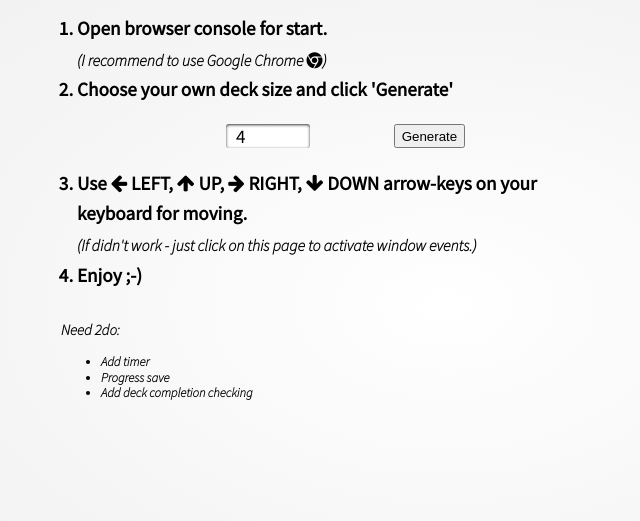
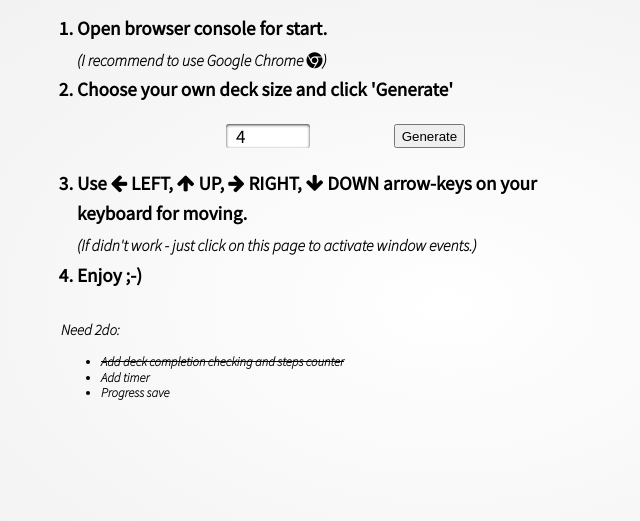
Before and after one commit to ovylehzhanin/console-sliding-puzzle, a plain HTML site: page index.html in a window 1280 px wide. Shown: the part 95-616 px from the top of the page, without its empty margins (195-835 px from the left). Drawn offline with Linux system fonts and the light colour scheme.

Commit message:
Update todo list

```diff
--- a/index.html
+++ b/index.html
@@ -28,9 +28,9 @@
 		<section class="todo-list">
 			<h3>Need 2do:</h3>
 			<ul>
+				<li class="done">Add deck completion checking and steps counter</li>
 				<li>Add timer</li>
 				<li>Progress save</li>
-				<li>Add deck completion checking</li>
 			</ul>
 		</section>
 	</div>
--- a/stylesheet/main.css
+++ b/stylesheet/main.css
@@ -105,3 +105,7 @@ body {
 	font-family: 'SansPro-ExtraLightIt';
 	font-size: .8rem;
 }
+
+.todo-list .done {
+	text-decoration: line-through;
+}
```
